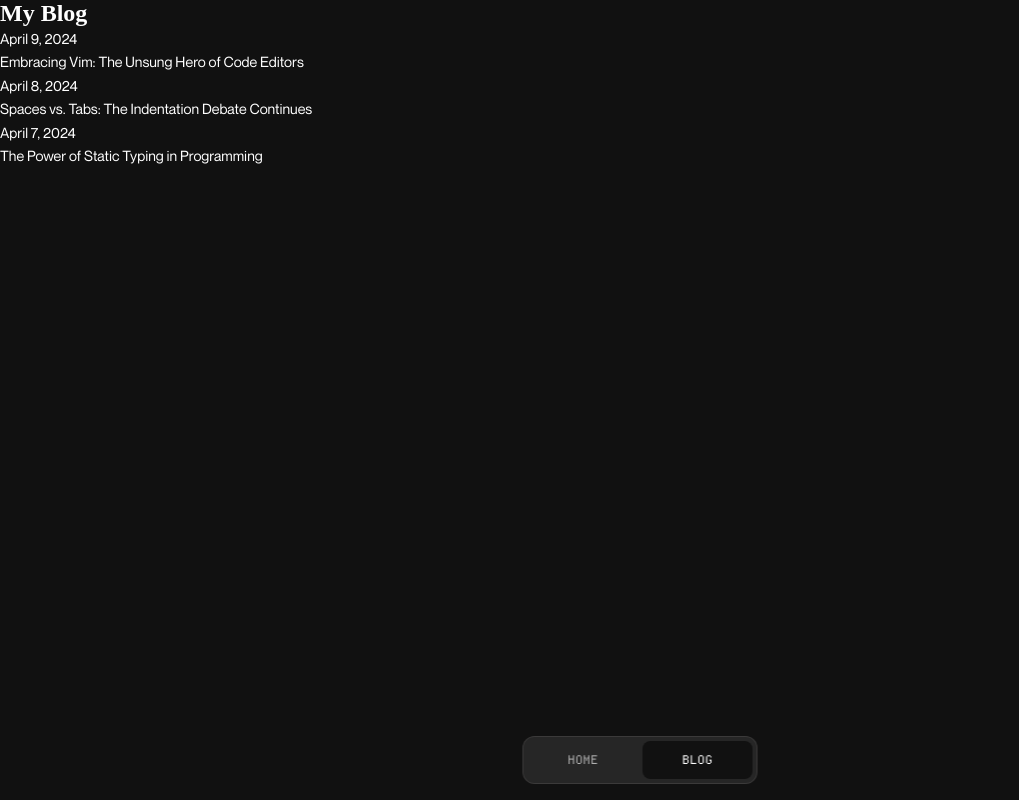
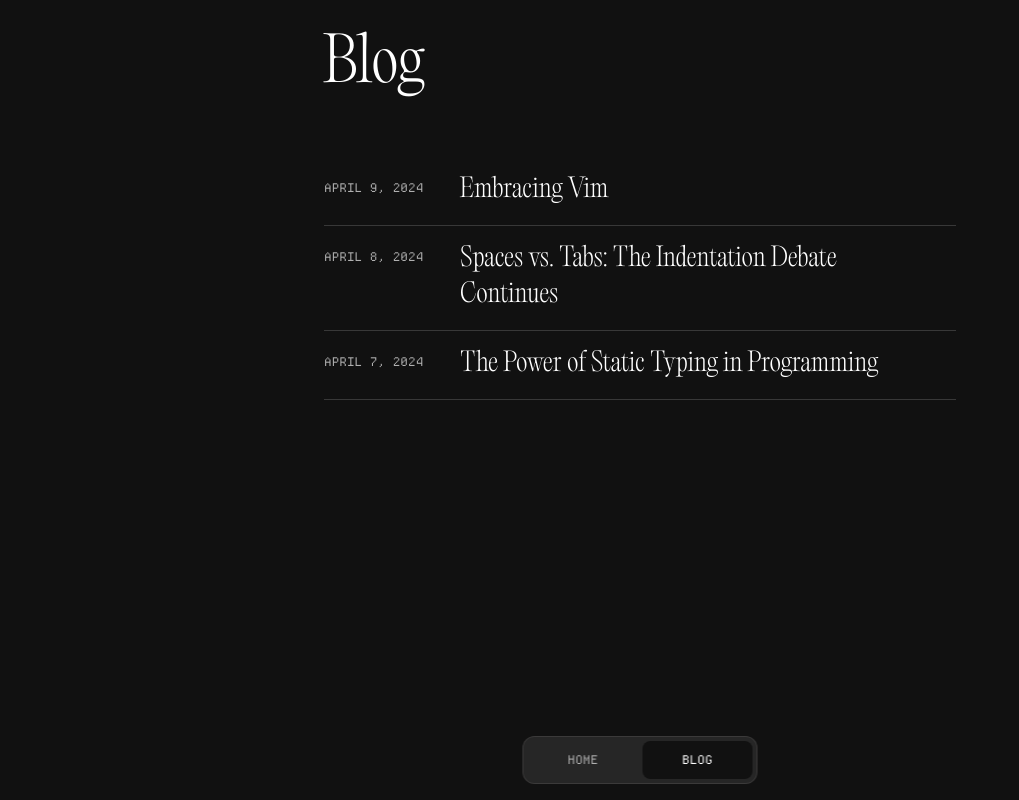
Before and after one commit to ana-rodrigues/blog-njs, a Next.js app: page /blog in a window 1280 px wide. Shown: the whole page, without its empty margins (0-1019 px from the left). Built offline with nearby package versions, Linux system fonts and the light colour scheme.

Commit message:
Adds blog list

```diff
--- a/app/blog/page.tsx
+++ b/app/blog/page.tsx
@@ -1,5 +1,5 @@
-import { BlogPosts } from 'app/components/posts'
 
+import { BlogPosts } from 'app/components/posts';
 export const metadata = {
   title: 'Blog',
   description: 'Read my writing.',
@@ -7,9 +7,10 @@ export const metadata = {
 
 export default function Page() {
   return (
-    <section>
-      <h1 className="font-semibold text-2xl mb-8 tracking-tighter">My Blog</h1>
-      <BlogPosts />
-    </section>
-  )
+
+      <section>
+          <h1 className='container headingXl'>Blog</h1>
+          <BlogPosts />
+      </section>
+  );
 }
--- a/app/blog/posts/spaces-vs-tabs.mdx
+++ b/app/blog/posts/spaces-vs-tabs.mdx
@@ -2,6 +2,8 @@
 title: 'Spaces vs. Tabs: The Indentation Debate Continues'
 publishedAt: '2024-04-08'
 summary: 'Explore the enduring debate between using spaces and tabs for code indentation, and why this choice matters more than you might think.'
+image: './media/swell-thumb.png'
+alt: 'Interface mockup'
 ---
 
 The debate between using spaces and tabs for indentation in coding may seem trivial to the uninitiated, but it is a topic that continues to inspire passionate discussions among developers. This seemingly minor choice can affect code readability, maintenance, and even team dynamics.
--- a/app/blog/posts/static-typing.mdx
+++ b/app/blog/posts/static-typing.mdx
@@ -2,6 +2,8 @@
 title: 'The Power of Static Typing in Programming'
 publishedAt: '2024-04-07'
 summary: 'In the ever-evolving landscape of software development, the debate between dynamic and static typing continues to be a hot topic.'
+image: './media/thumb-offwhite1.png'
+alt: 'Interface mockup'
 ---
 
 In the ever-evolving landscape of software development, the debate between dynamic and static typing continues to be a hot topic. While dynamic typing offers flexibility and rapid development, static typing brings its own set of powerful advantages that can significantly improve the quality and maintainability of code. In this post, we'll explore why static typing is crucial for developers, accompanied by practical examples through markdown code snippets.
--- a/app/blog/posts/vim.mdx
+++ b/app/blog/posts/vim.mdx
@@ -1,7 +1,9 @@
 ---
-title: 'Embracing Vim: The Unsung Hero of Code Editors'
+title: 'Embracing Vim'
 publishedAt: '2024-04-09'
 summary: 'Discover why Vim, with its steep learning curve, remains a beloved tool among developers for editing code efficiently and effectively.'
+image: './media/thumb-pour.png'
+alt: 'Interface mockup'
 ---
 
 In the world of software development, where the latest and greatest tools frequently capture the spotlight, Vim stands out as a timeless classic. Despite its age and initial complexity, Vim has managed to retain a devoted following of developers who swear by its efficiency, versatility, and power.
--- a/app/blog/utils.ts
+++ b/app/blog/utils.ts
@@ -6,6 +6,7 @@ type Metadata = {
   publishedAt: string
   summary: string
   image?: string
+  alt?: string
 }
 
 function parseFrontmatter(fileContent: string) {
--- a/app/components/about.module.css
+++ b/app/components/about.module.css
@@ -2,7 +2,7 @@
     display: grid;
     grid-template-columns: repeat(1fr);
     padding-top: var(--spacer-lg);
-    padding-bottom: var(--spacer-lg);
+    padding-bottom: var(--spacer-xxlg);
     gap: var(--spacer-sm);
   }
 
--- /dev/null
+++ b/app/components/posts.module.css
@@ -0,0 +1,62 @@
+.post::after {
+    display: none;
+}
+
+.post:hover .postTitle {
+    color: var(--secondary-text-color);
+    transition: color 250ms linear;
+}
+
+.postContent {
+    display: flex;
+    flex-direction: column;
+    align-content: baseline;
+    padding-bottom: var(--spacer-sm);
+    padding-top: var(--spacer-sm);
+    border-bottom: 1px solid var(--border-color-light);
+}
+
+.postTitle {
+    width: 100%;
+    transition: color 250ms linear;
+}
+
+.postDate {
+    margin-bottom: var(--spacer-xxsm);
+    min-width: 120px;
+}
+
+.postImage {
+    width: 64px;
+    height: 64px;
+    object-fit: cover;
+}
+
+
+@media screen and (min-width: 600px) {
+
+}
+
+@media screen and (min-width: 800px) {
+
+.postContent {
+    display: flex;
+    flex-direction: row;
+    align-content: baseline;
+}
+
+.postTitle {
+    width: 100%;
+    margin-right: var(--spacer-sm);
+    margin-bottom: 0px;
+}
+
+.postDate {
+    margin-top: var(--spacer-xxsm);
+    margin-right: var(--spacer-sm);
+}
+}
+
+@media screen and (min-width: 1200px) {
+
+}
--- a/app/components/posts.tsx
+++ b/app/components/posts.tsx
@@ -1,11 +1,12 @@
 import Link from 'next/link'
 import { formatDate, getBlogPosts } from 'app/blog/utils'
+import styles from './posts.module.css';
 
 export function BlogPosts() {
   let allBlogs = getBlogPosts()
 
   return (
-    <div>
+    <div className='container'>
       {allBlogs
         .sort((a, b) => {
           if (
@@ -18,16 +19,13 @@ export function BlogPosts() {
         .map((post) => (
           <Link
             key={post.slug}
-            className="flex flex-col space-y-1 mb-4"
+            className={`${styles.post}`}
             href={`/blog/${post.slug}`}
           >
-            <div className="w-full flex flex-col md:flex-row space-x-0 md:space-x-2">
-              <p className="text-neutral-600 dark:text-neutral-400 w-[100px] tabular-nums">
-                {formatDate(post.metadata.publishedAt, false)}
-              </p>
-              <p className="text-neutral-900 dark:text-neutral-100 tracking-tight">
-                {post.metadata.title}
-              </p>
+            <div className={`${styles.postContent}`}>
+              <p className={`monoSm ${styles.postDate}`}>{formatDate(post.metadata.publishedAt, false)}</p>
+              <h2 className={`headingMd ${styles.postTitle}`}>{post.metadata.title}</h2>
+{/*           <img className={`${styles.postImage}`} src={post.metadata.image} alt={post.metadata.alt}/> */}
             </div>
           </Link>
         ))}
--- a/app/global.css
+++ b/app/global.css
@@ -31,6 +31,7 @@
   --border-color-dark: rgba(119, 118, 118, 0.25);
   --surface-color: rgba(46, 46, 46, 0.75);
 
+  --spacer-xxlg: 80px;
   --spacer-xlg: 64px;
   --spacer-lg: 40px;
   --spacer-md: 24px;
@@ -92,7 +93,7 @@ body {
     font-family: 'PPEditorialOld-Ultralight', Times, serif;
     font-weight: 300;
     letter-spacing: 2%;
-    font-size: 2.4rem;
+    font-size: 2.3rem;
     line-height: 140%;
     color: var(--primary-text-color);
 }
@@ -100,12 +101,12 @@ body {
 @media screen and (min-width: 800px) {
 
   .headingXl {
-    font-size: 2.0rem;
+    font-size: 3.8rem;
   }
 }
 
 
-.headingL {
+.headingLg {
   font-family: 'PPEditorialOld-Ultralight', Times, serif;
   font-weight: 300;
   letter-spacing: 2%;
--- a/app/page.tsx
+++ b/app/page.tsx
@@ -6,7 +6,6 @@ import Hero from './components/hero';
 import Experience from './components/experience';
 import About from './components/about';
 import Carousel from './components/carousel';
-import Footer from './components/footer';
 
 export default function Page() {
   return (
@@ -21,7 +20,6 @@ export default function Page() {
       <Carousel />
       <Experience />
       <About />
-      <Footer />
     </motion.div>
   );
 }
```
